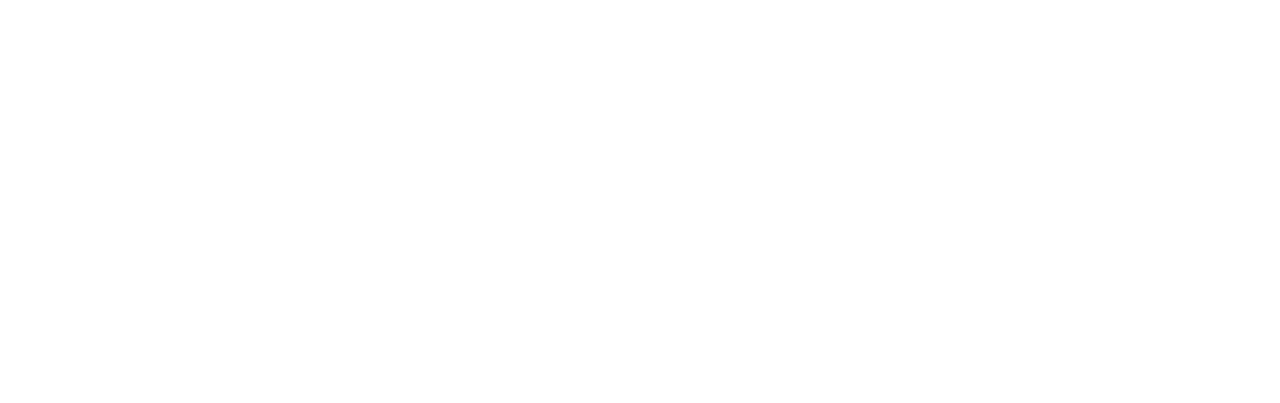
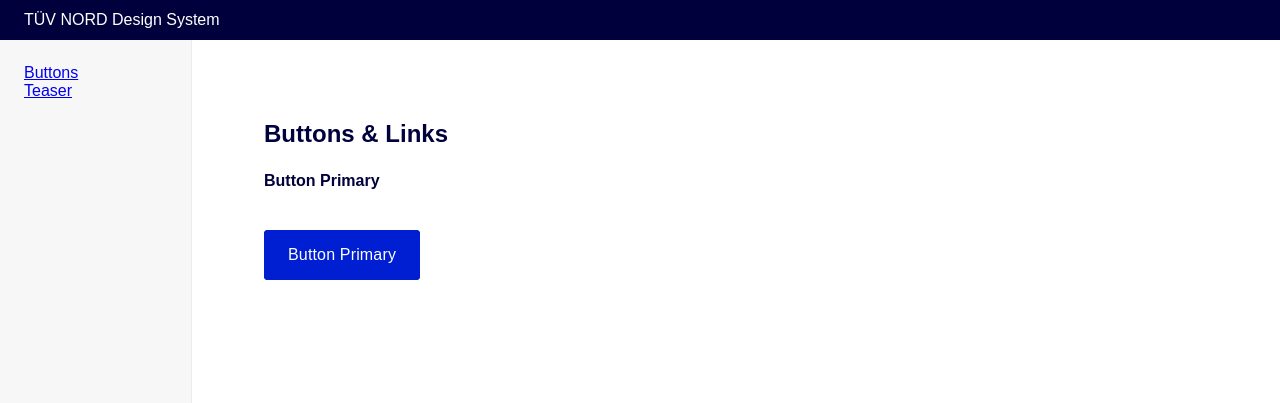
Before and after one commit to nisarejko/tuev-nord-module, a plain HTML site: page pages/buttons.html in a window 1280 px wide. Drawn offline with Linux system fonts and the light colour scheme; a web font is replaced by a local one.

Commit message:
added button to component set

```diff
--- a/pages/buttons.html
+++ b/pages/buttons.html
@@ -0,0 +1,39 @@
+<!DOCTYPE html>
+<html lang="en">
+  <head>
+    <meta charset="UTF-8" />
+    <meta name="viewport" content="width=device-width, initial-scale=1.0" />
+    <link rel="stylesheet" href="../css/style.css" />
+    <title>TNG MODULE / Buttons & Links</title>
+  </head>
+  <body>
+    <header class="header">
+      <a href="../index.html">TÜV NORD Design System</a>
+    </header>
+    <main class="content">
+      <nav class="nav">
+        <ul>
+          <li>
+            <a class="active" href="./buttons.html">Buttons</a>
+          </li>
+          <li>
+            <a href="./teaser.html">Teaser</a>
+          </li>
+        </ul>
+      </nav>
+      <section class="container">
+        <div class="max-width">
+          <div class="col-12"><h1 class="page-title">Buttons & Links</h1></div>
+          <div class="col-12">
+            <h4 class="section-title">Button Primary</h4>
+            <div class="btn-wrap">
+              <button class="btn btn-primary btn-primary-regular">
+                <span><span>Button Primary</span></span>
+              </button>
+            </div>
+          </div>
+        </div>
+      </section>
+    </main>
+  </body>
+</html>
--- a/scss/_colors.scss
+++ b/scss/_colors.scss
@@ -1,13 +1,16 @@
 $electric-blue: #001ed2;
-$dark-blue: #00003C;
+$dark-blue: #00003c;
 
-$futuristic-turquoise: #00EBC8;
-$sustainable-green: #8CF000;
-$trustworthy-yellow: #FFEB00;
-$safety-red: #FA3746;
-$fuchsia: #E43AF1;
-$orange: #FF7100;
+$futuristic-turquoise: #00ebc8;
+$sustainable-green: #8cf000;
+$trustworthy-yellow: #ffeb00;
+$safety-red: #fa3746;
+$fuchsia: #e43af1;
+$orange: #ff7100;
 
 $mid-grey: #f7f7f7;
 $grey: #ececf0;
 $greyish: #d6dce2;
+
+// Tints
+$electric-blue-tint-40: #00127e;
--- a/scss/_general.scss
+++ b/scss/_general.scss
@@ -1,4 +1,3 @@
-@import url("https://fonts.googleapis.com/css2?family=Public+Sans:ital,wght@0,100..900;1,100..900&display=swap");
 @import "./colors";
 
 /**
@@ -57,13 +56,40 @@ button,
 }
 
 html {
-  font-family: "Public Sans", sans-serif;
-  font-optical-sizing: auto;
+  font-family: tng-pro, sans-serif;
 }
 
 body {
   background: #fff;
   color: $dark-blue;
+
+  -webkit-font-smoothing: antialiased;
+  -moz-osx-font-smoothing: grayscale;
+
+  display: flex;
+  flex-direction: column;
+}
+
+header {
+  &.header {
+    padding: 0 1.5rem;
+    height: 2.5rem;
+    display: flex;
+    flex-direction: column;
+    justify-content: center;
+
+    background: $dark-blue;
+
+    & a {
+      color: #fff;
+      text-decoration: none;
+
+      &:hover {
+        color: $greyish;
+        transition: color 0.4s ease;
+      }
+    }
+  }
 }
 
 main {
@@ -76,7 +102,7 @@ main {
 
 section {
   &.container {
-    margin-left: 20rem;
+    margin-left: 12rem;
   }
 }
 
@@ -84,8 +110,7 @@ div {
   &.max-width {
     max-width: 1440px;
     margin: 0 auto;
-    padding: 5rem 6.75rem;
-
+    padding: 5rem 4.5rem;
     display: grid;
     grid-template-columns: repeat(12, 1fr);
     gap: 1.5rem;
@@ -95,12 +120,12 @@ div {
 nav {
   &.nav {
     position: fixed;
-    top: 0;
+    top: 2.5rem;
     left: 0;
     padding: 1.5rem;
     background: $mid-grey;
     border-right: 1px solid $grey;
-    width: 20rem;
+    width: 12rem;
     height: 100%;
   }
   ul {
--- a/scss/_utilities.scss
+++ b/scss/_utilities.scss
@@ -17,3 +17,7 @@
 .color-fuchsia {
   background: $fuchsia;
 }
+
+.color-orange {
+  background: $orange;
+}
--- /dev/null
+++ b/scss/components/_buttons.scss
@@ -0,0 +1,97 @@
+@import "../colors";
+
+.btn-wrap {
+  grid-column: 1 / -1;
+  padding: 2.5rem 0;
+}
+
+button {
+  -webkit-appearance: none;
+  border: none;
+  background: none;
+}
+
+.btn {
+  pointer-events: auto;
+  cursor: pointer;
+  background: #fff;
+  border: none;
+  border-radius: 0.25rem;
+  padding: 1rem;
+  margin: 0;
+  font-family: inherit;
+  font-size: inherit;
+  font-weight: 500;
+  line-height: 1.15;
+  letter-spacing: 0.01em;
+  position: relative;
+  display: inline-block;
+  overflow: hidden;
+
+  &-regular {
+    min-height: 3.5rem;
+  }
+
+  &::before,
+  &::after {
+    position: absolute;
+    top: 0;
+    left: 0;
+    width: 100%;
+    height: 100%;
+  }
+
+  span {
+    display: block;
+    position: relative;
+    margin: 0 0.25rem;
+  }
+
+  > span {
+    overflow: hidden;
+
+    > span {
+      overflow: hidden;
+    }
+  }
+
+  &:hover {
+    > span > span {
+      animation: MoveUpInitial 0.2s forwards, MoveUpEnd 0.2s forwards 0.2s;
+    }
+  }
+}
+
+@keyframes MoveUpInitial {
+  to {
+    transform: translate3d(0, -105%, 0);
+  }
+}
+
+@keyframes MoveUpEnd {
+  from {
+    transform: translate3d(0, 100%, 0);
+  }
+  to {
+    transform: translate3d(0, 0, 0);
+  }
+}
+
+.btn-primary {
+  background-color: $electric-blue-tint-40;
+  color: #fff;
+}
+
+.btn-primary::before {
+  content: "";
+  background: $electric-blue;
+  transition: transform 0.4s cubic-bezier(0.645, 0.045, 0.355, 1);
+  transform-origin: 100% 50%;
+  transform-origin: 50% 100%;
+}
+
+.btn-primary:hover::before {
+  transform: scale3d(1, 0, 1);
+  transform-origin: 0% 50%;
+  transform-origin: 50% 0%;
+}
--- a/scss/components/_teaser.scss
+++ b/scss/components/_teaser.scss
@@ -15,7 +15,6 @@
 
     padding-inline: 1.5rem;
 
-    background: url("../img/chris-lynch-8sLefK2KvxI-unsplash.jpg");
     background-position: center;
     background-size: 100%;
 
@@ -34,7 +33,6 @@
     width: 70%;
     border-radius: 2px 2px 0 0;
     padding: 1rem;
-    background: $fuchsia;
 
     display: flex;
     justify-content: space-between;
--- a/scss/style.scss
+++ b/scss/style.scss
@@ -1,4 +1,5 @@
 @import "general";
+@import "./components/buttons";
 @import "./components/teaser";
 @import "./elements/akzent";
 @import "colors";
```
Also changed, not shown: index.html (+7 -31 lines), pages/teaser.html (added, +98 -0 lines), css/style.css, img/background-image-01.jpg (renamed from img/chris-lynch-8sLefK2KvxI-unsplash.jpg), img/background-image-02.jpg (added), 1 other file.
